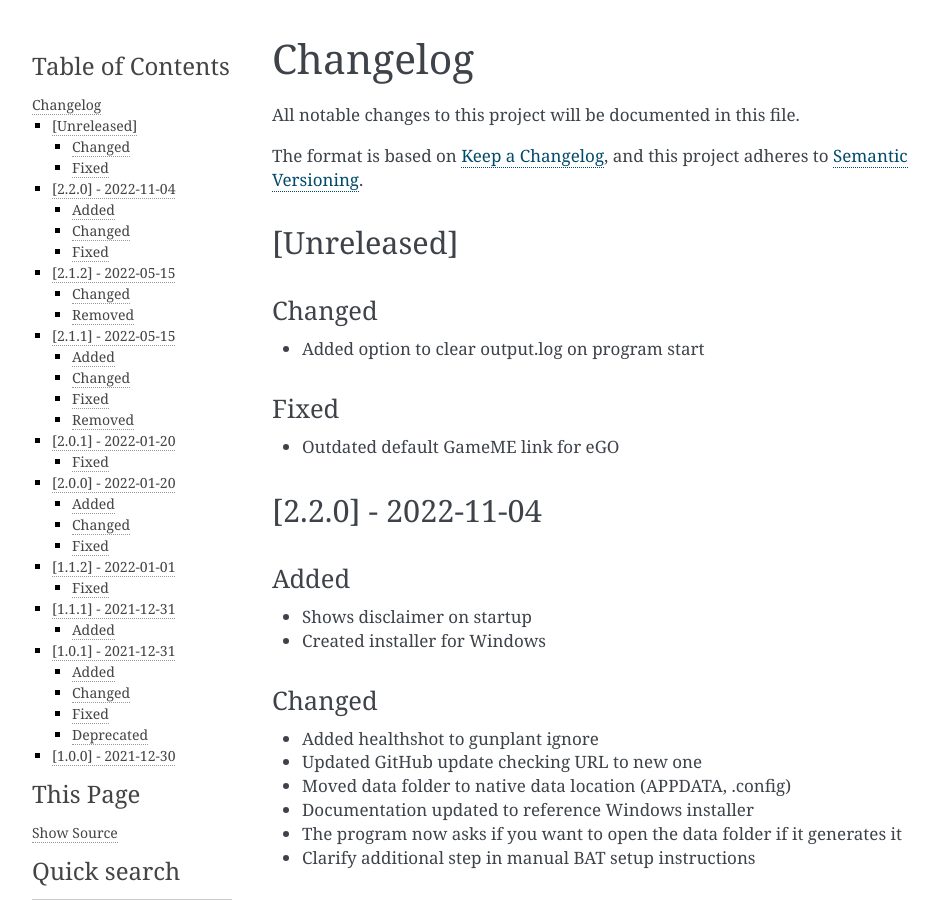
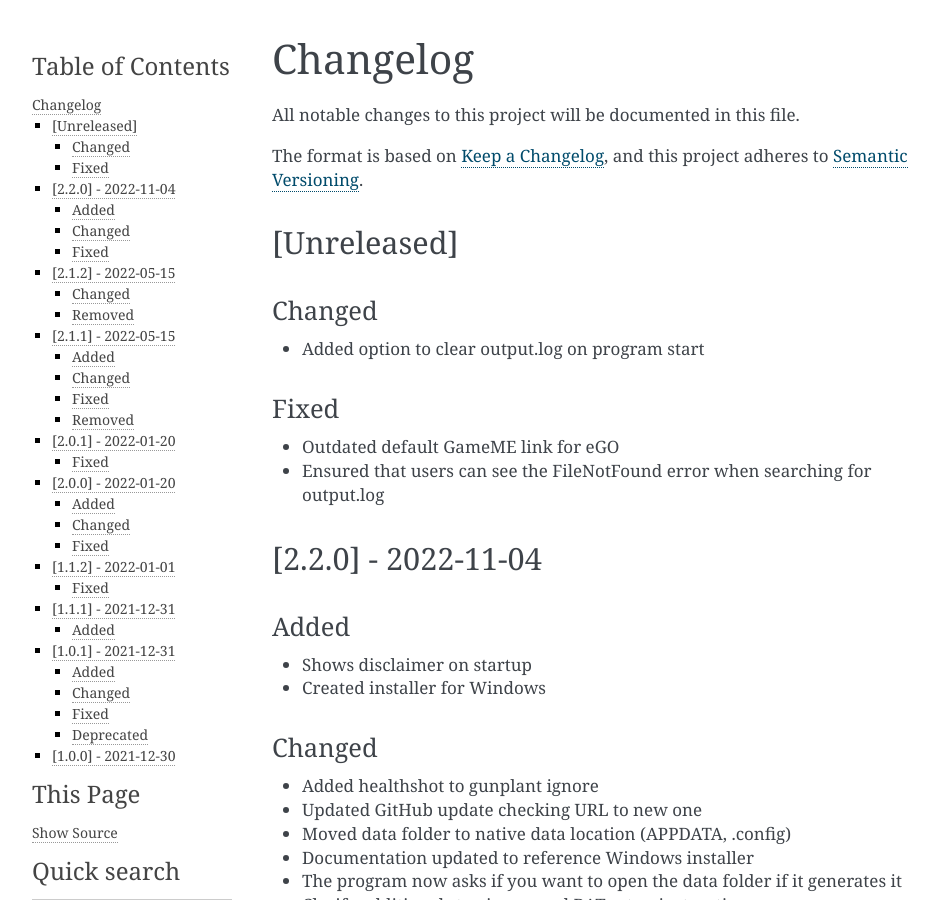
Before and after one commit to BLANK-TH/TSonitor, a Sphinx documentation site: the page built from docs/source/changelog.rst, in a window 1280 px wide and 900 px high. Shown: the whole window, without its empty margins (148-1086 px from the left). Built offline with Sphinx 7.4.7, drawn with Linux system fonts in a browser that asks for light colours.

Commit message:
Ensure users can see the FileNotFound error when searching for output.log

```diff
--- a/STonitor.py
+++ b/STonitor.py
@@ -421,6 +421,7 @@
                 type(pe).__name__
             )
         )
+        input("Press enter to exit...")
         sys.exit()
 
     if config["update_check"]:
--- a/docs/source/changelog.rst
+++ b/docs/source/changelog.rst
@@ -14,6 +14,7 @@
 Fixed
 ^^^^^^^
 * Outdated default GameME link for eGO
+* Ensured that users can see the FileNotFound error when searching for output.log
 
 [2.2.0] - 2022-11-04
 ---------------------
```
